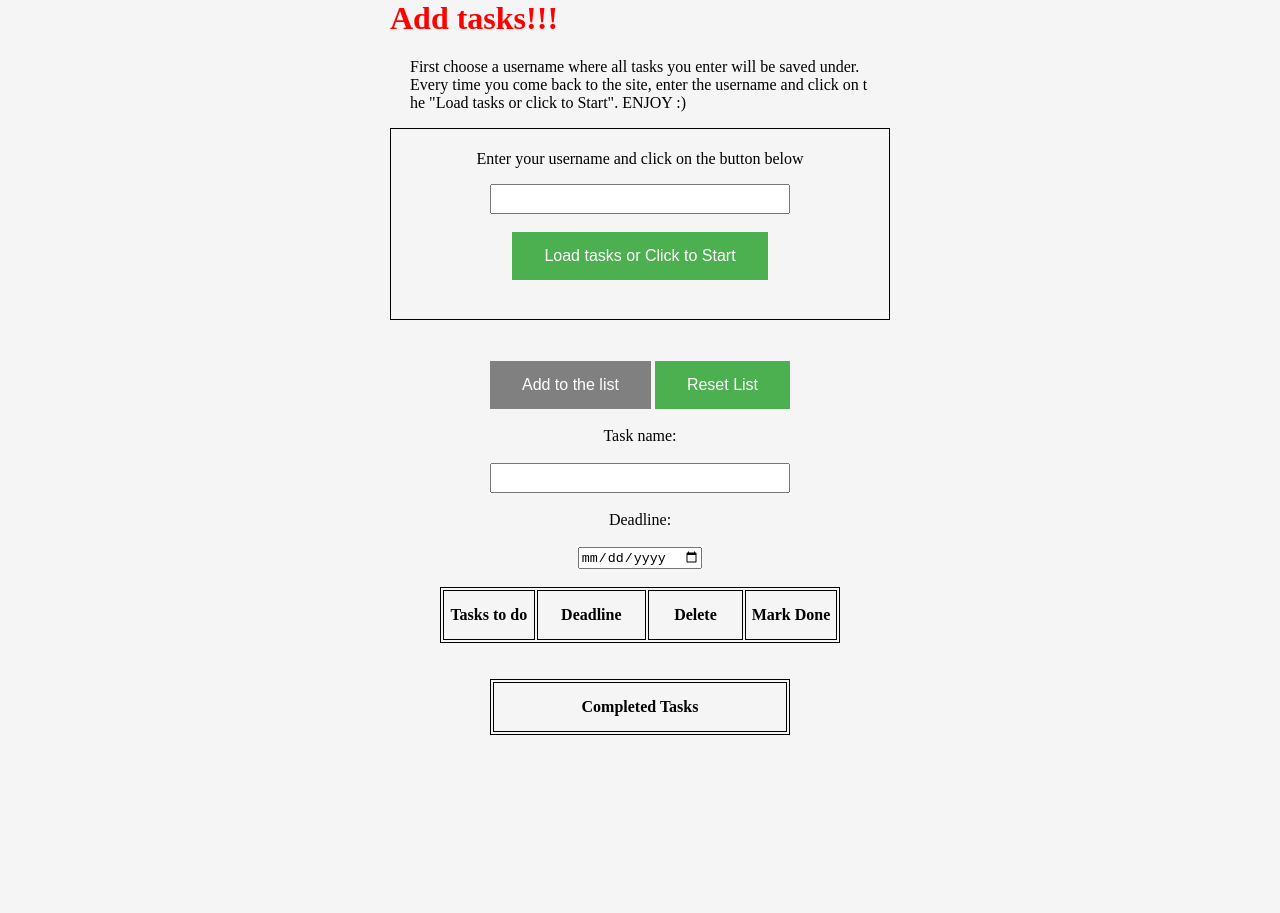
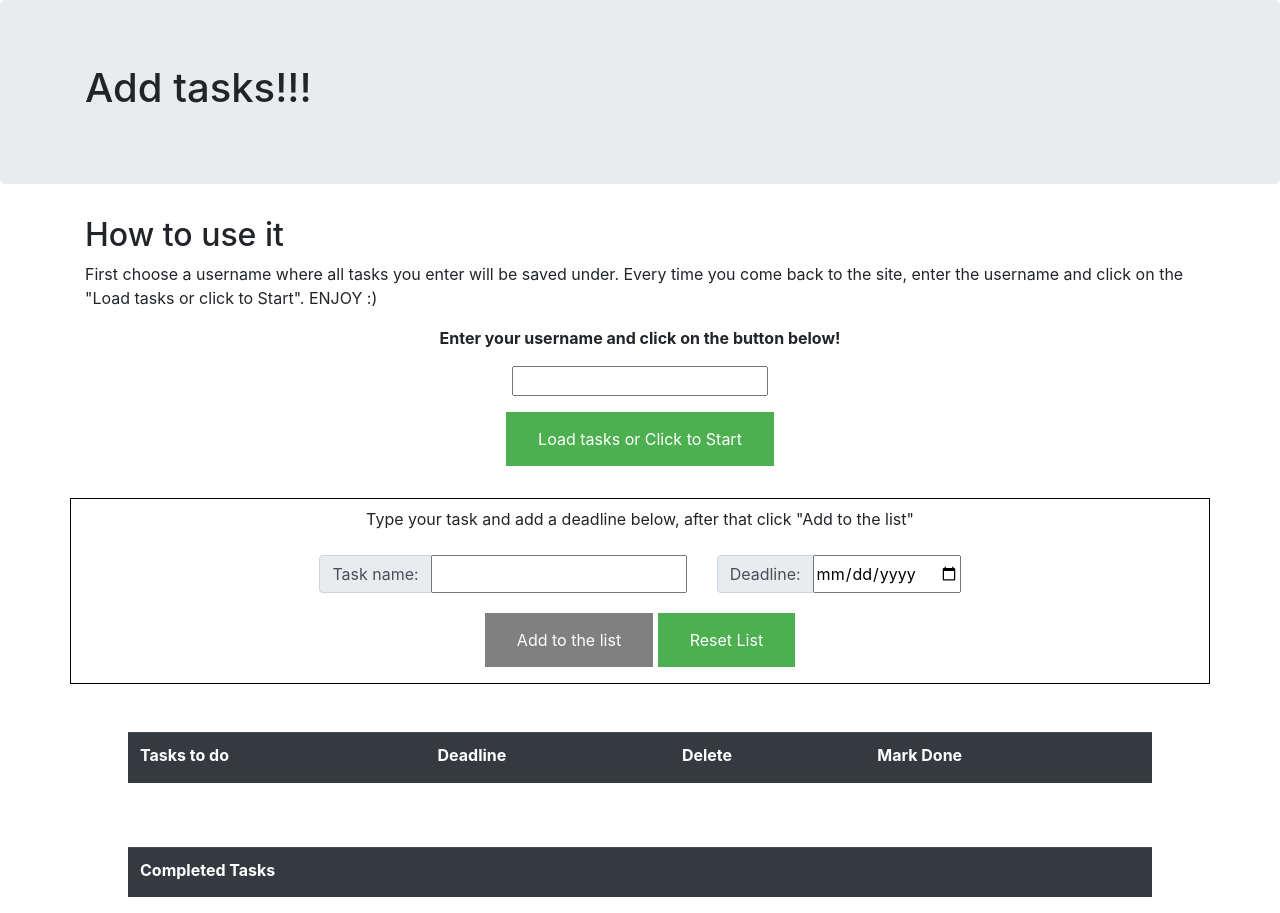
Before and after one commit to Pioank/todoapp, a website: page index.html in a window 1280 px wide. Before the commit the page ends 800 px from the top, so only its background shows below. Drawn offline with nearby package versions, Linux system fonts and the light colour scheme.

Commit message:
bootstrap implemented v1

```diff
--- a/index.css
+++ b/index.css
@@ -3,20 +3,6 @@
  * - Add any styles you want here!
  */
 
- body {
-  background: #f5f5f5;
-  max-width: 500px;
-  margin: auto;
-}
-
-.appdes{
-   padding: 0px 20px;
-}
-
-h1 {
-  color: red;
-  word-break: break-all;
-}
 
 .load {
   padding: 5px 0px;
@@ -24,10 +10,6 @@ h1 {
   border: 1px solid black;
 }
 
-.listcore {
-  padding: 5px 0px;
-  text-align: center;
-}
 
 .button {
   background-color: #4CAF50;
@@ -66,22 +48,12 @@ h1 {
   margin: auto;
 }
 
-table, th, td {
-  border: 1px solid black;
-  width: 300px;
-}
 
 th, td {
   height: 50px
 }
 
-.text {
-   width: 300px;
-   height: 30px;
-   font-size: 16px;
-}
 
-p { word-break: break-all }
 
 .messageb {
   background-color: lightgrey;
--- a/index.html
+++ b/index.html
@@ -5,33 +5,92 @@
   <meta charset="UTF-8" />
   <meta name="viewport" content="width=device-width, initial-scale=1.0">
   <link rel="stylesheet" href="index.css">
+  <link rel="stylesheet" href="https://stackpath.bootstrapcdn.com/bootstrap/4.3.1/css/bootstrap.min.css" integrity="sha384-ggOyR0iXCbMQv3Xipma34MD+dH/1fQ784/j6cY/iJTQUOhcWr7x9JvoRxT2MZw1T" crossorigin="anonymous">
   <title>Task tacker</title>
 
 </head>
+
+<header class = "jumbotron">
+  <div class="container">
+    <h1> Add tasks!!! </h1>
+  </div>
+</header>
+
 <body>
-  <h1> Add tasks!!! </h1>
 
-  <div class="appdes">
+  <div class="container">
+
+    <div class="row justify-content-center">
+      <div class="col-auto">
+        <h2> How to use it</h2>
         <p id="pp"> First choose a username where all tasks you enter will be saved under. Every time you come back to the site, enter the username and click on the "Load tasks or click to Start". ENJOY :)  </p>
       </div>
+    </div>
 
-  <div id="usernamediv" class="load">
+    <div class="row justify-content-center">
+        <div class="col-auto">
+          <p> <b> Enter your username and click on the button below! </b> </p>
+      </div>
+    </div>
 
-    <p> Enter your username and click on the button below </p>
+    <div class="row justify-content-center">
+      <div class="col-auto">
+        <input type = "text" id = "username" class="text">
+      </div>
+    </div>
 
-    <input type = "text" id = "username" class="text">
-    <br></br>
+    <div class="row justify-content-center">
+      <div class="col-auto">
+        <div class="d-flex p-3">
           <input type = "button"
           class = "button"
           value = "Load tasks or Click to Start"
           id = "loadtasks"
           onclick = "loadtasks()">
-    <br></br>
+        </div>
+      </div>
+    </div>
+
+    <div class="row justify-content-center">
+      <div class="col-auto">
         <p id="messageb"></p>
       </div>
+    </div>
 
-  <div class = "listcore">
-  <br></br>
+  </div>
+
+  <div class="container" style="border:1px solid #000000;">
+    <div class="row justify-content-center">
+      <div class="d-flex p-2">
+        <p> Type your task and add a deadline below, after that click "Add to the list" </p>
+      </div>
+    </div>
+
+    <div class="row justify-content-center">
+
+        <div class="col-auto">
+            <div class="input-group mb-1">
+              <div class="input-group-prepend">
+                <span class="input-group-text" id="basic-addon1">Task name:</span>
+              </div>
+              <input type = "text" id = "finput">
+            </div>
+      </div>
+
+      <div class="col-auto">
+            <div class="input-group mb-1">
+              <div class="input-group-prepend">
+                <span class="input-group-text" id="basic-addon2">Deadline:</span>
+              </div>
+              <input type="date" id="deadline" name="trip-start">
+            </div>
+          </div>
+
+    </div>
+
+    <div class="row justify-content-center">
+      <div class="d-flex p-3">
+            <div class="col-auto">
               <input type = "button"
                   class = "button"
                   value = "Add to the list"
@@ -43,19 +102,16 @@
                   value = "Reset List"
                   id = "bt1"
                   onclick = "myfuc2()">
+            </div>
+      </div>
+    </div>
+  </div>
 
-  <br> </br>
-  <label for="finput">Task name:</label>  <br> </br>
-  <input type = "text" id = "finput" class="text">
 
   <br> </br>
 
-  <label for="deadline">Deadline:</label> <br> </br>
-  <input type="date" id="deadline" name="trip-start">
 
-  <br> </br>
-
-  <table id="tab1" align="center" style="width:80%">
+  <table class="table table-dark" id="tab1" align="center" style="width:80%">
        <tr>
     <th>
      Tasks to do
@@ -74,7 +130,7 @@
 
  <br> </br>
 
-  <table id="tab2" align="center">
+  <table class="table table-dark" id="tab2" align="center" style="width:80%">
        <tr>
     <th>
      Completed Tasks
@@ -84,9 +140,13 @@
 
   <div id="div1">
   </div>
-</div>
 
+
+</body>
     <!-- Scripts -->
     <script src="index.js"></script>
-</body>
+    <script src="https://code.jquery.com/jquery-3.3.1.slim.min.js" integrity="sha384-q8i/X+965DzO0rT7abK41JStQIAqVgRVzpbzo5smXKp4YfRvH+8abtTE1Pi6jizo" crossorigin="anonymous"></script>
+    <script src="https://cdnjs.cloudflare.com/ajax/libs/popper.js/1.14.7/umd/popper.min.js" integrity="sha384-UO2eT0CpHqdSJQ6hJty5KVphtPhzWj9WO1clHTMGa3JDZwrnQq4sF86dIHNDz0W1" crossorigin="anonymous"></script>
+    <script src="https://stackpath.bootstrapcdn.com/bootstrap/4.3.1/js/bootstrap.min.js" integrity="sha384-JjSmVgyd0p3pXB1rRibZUAYoIIy6OrQ6VrjIEaFf/nJGzIxFDsf4x0xIM+B07jRM" crossorigin="anonymous"></script>
+
 </html>
--- a/index.js
+++ b/index.js
@@ -2,6 +2,7 @@
 var id = 0
 document.getElementById('bt1').disabled = true;
 document.getElementById('bt1').style.backgroundColor="grey";
+var username = document.getElementById("username").value;
 
 // adding rows function the depends cmethod PUT or GET it sends or not in the DynamoDB
 function addrowsn(text,cmethod,deadl) {
@@ -123,7 +124,7 @@ function loadtasks() {
   var msg = "hidem";
   myfuc2(msg);
   var cmethod = 'get';
-  var username = document.getElementById("username").value;
+  username = document.getElementById("username").value;
   if (username !== '') {
     document.getElementById('bt1').disabled = false;
     document.getElementById('bt1').style.backgroundColor="#4CAF50";
```
Lines whose indentation alone changed are shown as unchanged.
